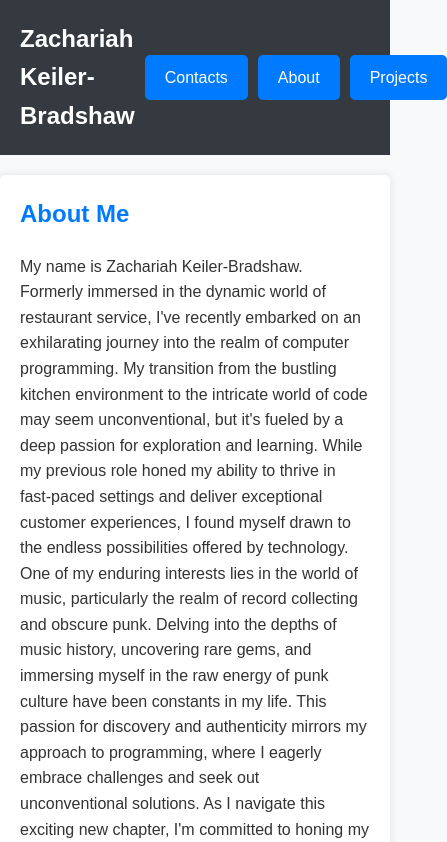
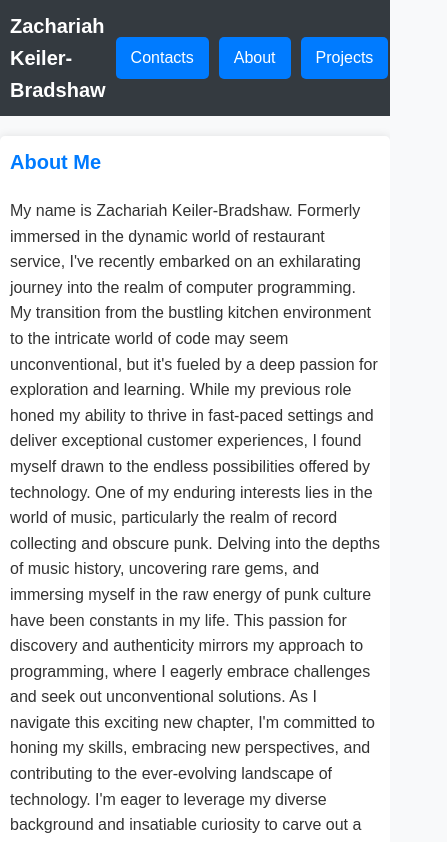
Before and after one commit to ZachariahKB/PortfolioMOD, a plain HTML site: page index.html in a window 390 px wide. Shown: the top 842 px of the page, 447 px wide, since content can reach past the window. Drawn offline with Linux system fonts and the light colour scheme.

Commit message:
port5lio

```diff
--- a/style.css
+++ b/style.css
@@ -108,3 +108,50 @@ iframe {
     border-radius: 5px;
     box-shadow: 0px 0px 10px rgba(0, 0, 0, 0.1);
 }
+
+/* Media Queries for responsiveness */
+
+/* Small screens (up to 768px) */
+@media screen and (max-width: 768px) {
+    .container {
+        padding: 10px;
+    }
+
+    .nav {
+        padding: 10px;
+    }
+
+    .nav h1 {
+        font-size: 20px;
+    }
+
+    .nav-button {
+        padding: 8px 15px;
+    }
+
+    .aboutMe,
+    .projects,
+    .content {
+        padding: 10px;
+    }
+
+    .aboutMe h2,
+    .projects h2,
+    .content h2 {
+        font-size: 20px;
+    }
+}
+
+/* Medium screens (769px - 992px) */
+@media screen and (min-width: 769px) and (max-width: 992px) {
+    .container {
+        max-width: 90%;
+    }
+}
+
+/* Large screens (993px and above) */
+@media screen and (min-width: 993px) {
+    .container {
+        max-width: 960px;
+    }
+}
```
